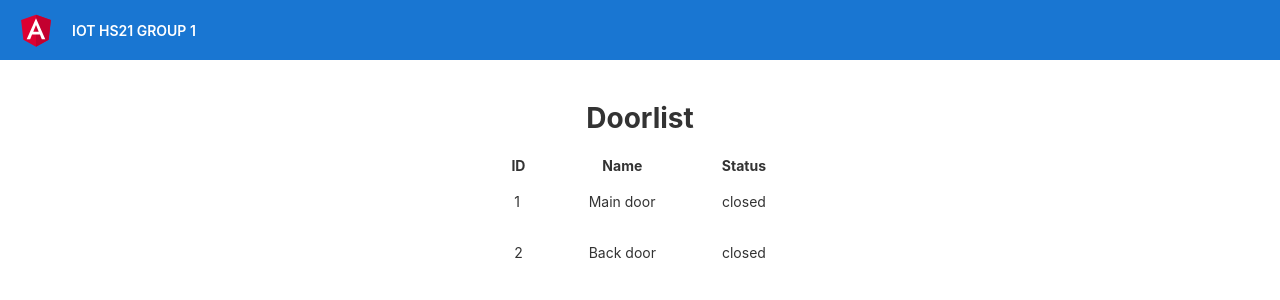
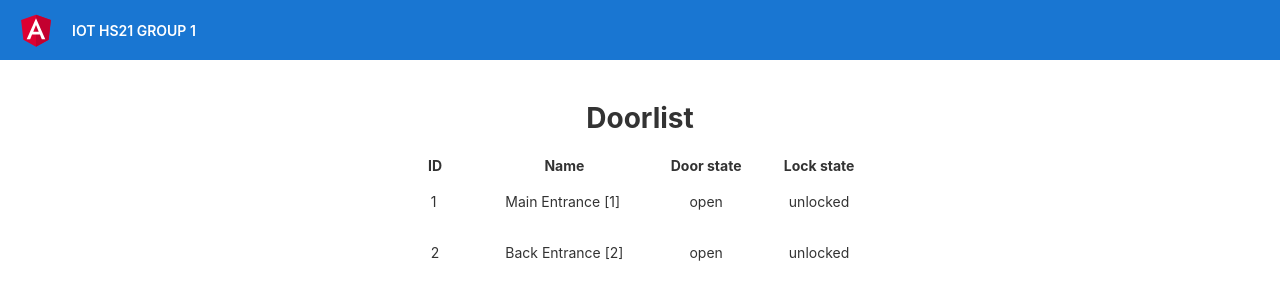
Before and after one commit to boasmeier/smart-door-lock, an Angular app in the folder src/visualisation/: page / in a window 1280 px wide. Shown: the top 300 px of the page. Built offline with nearby package versions, Linux system fonts and the light colour scheme.

Commit message:
Change variables to the REST-provided ones

```diff
--- a/src/visualisation/src/app/doorlist/doorlist.component.html
+++ b/src/visualisation/src/app/doorlist/doorlist.component.html
@@ -3,11 +3,13 @@
   <tr>
     <th scope="col">ID</th>
     <th scope="col">Name</th>
-    <th scope="col">Status</th>
+    <th scope="col">Door state</th>
+    <th scope="col">Lock state</th>
   </tr>
   <tr *ngFor="let item of data">
-    <td>{{item['id']}}</td>
+    <td>{{item['deviceId']}}</td>
     <td>{{item['name']}}</td>
-    <td>{{item['status']}}</td>
+    <td>{{item['doorState']}}</td>
+    <td>{{item['lockState']}}</td>
   </tr>
 </table>
--- a/src/visualisation/src/app/doorlist/doorlist.service.ts
+++ b/src/visualisation/src/app/doorlist/doorlist.service.ts
@@ -17,14 +17,16 @@ export class DoorlistService {
 
     return [
       {
-        id: 1,
-        name: 'Main door',
-        status: 'closed'
+        deviceId: "1",
+        doorState: "open",
+        lockState: "unlocked",
+        name: "Main Entrance [1]"
       },
       {
-        id: 2,
-        name: 'Back door',
-        status: 'closed'
+        deviceId: "2",
+        doorState: "open",
+        lockState: "unlocked",
+        name: "Back Entrance [2]"
       }
     ]
 
```
